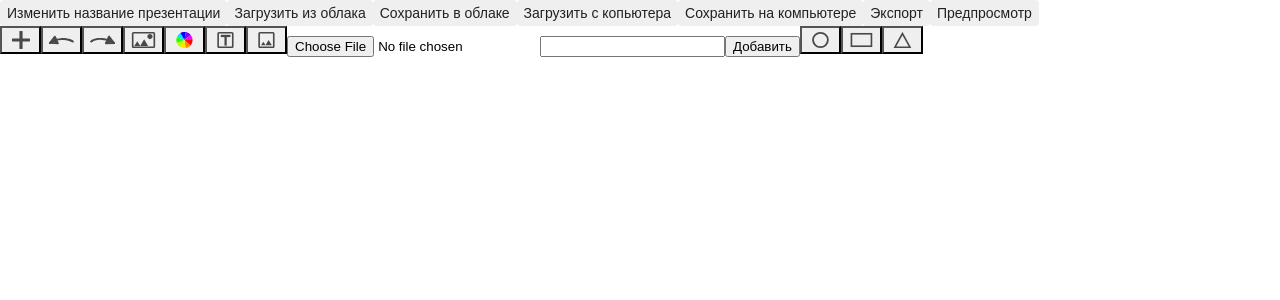
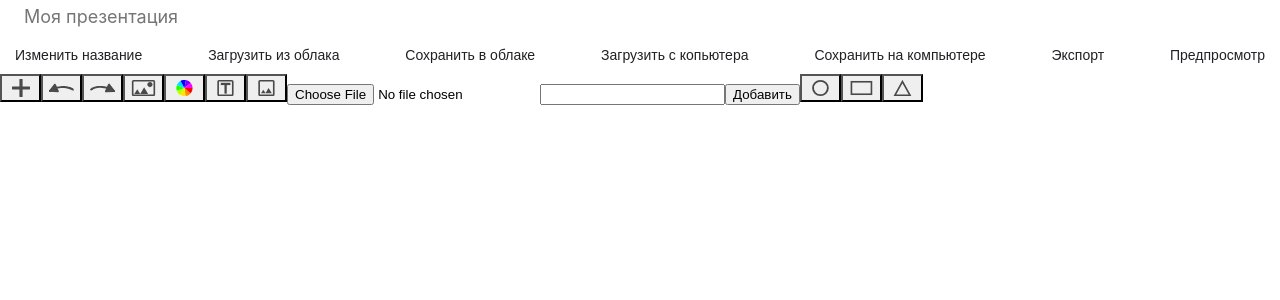
Before and after one commit to mrol1114/presentation-maker, a React (Create React App) app: page / in a window 1280 px wide. Shown: the top 300 px of the page. Built offline with nearby package versions, Linux system fonts and the light colour scheme.

Commit message:
написал стили для кнопок контроль панели, добавил компонент PresentationName добавил его в контрол панель и стилизовал

```diff
--- a/src/components/app/App.tsx
+++ b/src/components/app/App.tsx
@@ -10,13 +10,14 @@ import "./App.css";
 function App(): JSX.Element
 {
     const presentationMaker: types.PresentationMaker = getState();
+    const presentationName: string = presentationMaker.name;
     const currentSlideIndex: number = presentationMaker.presentationElements.currentSlideIndex;
     const slideElements: types.Slide[] = presentationMaker.presentationElements.slidesGroup;
 
     return (
         <div className="App">
             <div>
-                <ControlPanel />
+                <ControlPanel name={presentationName}/>
                 <Toolbar />
             </div>
 
--- a/src/components/controlPanel/ControlPanel.tsx
+++ b/src/components/controlPanel/ControlPanel.tsx
@@ -1,7 +1,9 @@
 import React from "react";
 import Button from "./components/Button";
+import PresentationName from "./components/PresentationName";
+import styles from "./components/styles/control-panel.module.css";
 
-function controlPanel(): JSX.Element
+function ControlPanel(props: {name: string}): JSX.Element
 {
     const renameHandler = () => {
     };
@@ -19,8 +21,9 @@ function controlPanel(): JSX.Element
     };
 
     return (
-        <div className="controlPanel">
-            <Button onClick={renameHandler} actionName={"Изменить название презентации"}/>
+        <div className = {styles["control-panel"]}>
+            <PresentationName name="Моя презентация"/>
+            <Button onClick={renameHandler} actionName={"Изменить название"}/>
             <Button onClick={uploadFromCloudHandler} actionName={"Загрузить из облака"}/>
             <Button onClick={saveInCloudHandler} actionName={"Сохранить в облакe"}/>
             <Button onClick={uploadFromMyComputerHandler} actionName={"Загрузить с копьютера"}/>
@@ -31,4 +34,4 @@ function controlPanel(): JSX.Element
     );
 }
 
-export default controlPanel;
+export default ControlPanel;
--- a/src/components/controlPanel/components/Button.tsx
+++ b/src/components/controlPanel/components/Button.tsx
@@ -4,7 +4,6 @@ import styles from "./styles/button.module.css";
 function Button(props: {onClick: Function, actionName: string}): JSX.Element
 {
     const buttonHandler = (event: React.MouseEvent<HTMLButtonElement>) => {
-        event.preventDefault();
         props.onClick();
     };
 
--- /dev/null
+++ b/src/components/controlPanel/components/PresentationName.tsx
@@ -0,0 +1,13 @@
+import React from "react";
+import styles from "./styles/presentation-name.module.css";
+
+function PresentationName(props: {name: string}): JSX.Element
+{
+    return (
+        <div className = {styles["presentation-name-label"]}>
+            <input className = {styles["presentation-name"]} placeholder = {props.name}></input>
+        </div>
+    );
+}
+
+export default PresentationName;
--- a/src/components/controlPanel/components/styles/button.module.css
+++ b/src/components/controlPanel/components/styles/button.module.css
@@ -1,10 +1,17 @@
 .button
 {
     border: 1px solid transparent;
-    border-radius: 4px;
+    background-color: #FFFFFF;
+    border-radius: 6px;
     box-shadow: none;
     color: #202124;
     cursor: pointer;
     font-size: 14px;
     padding: 4px 6px;
+    margin: 2px;
 }
+
+.button:hover
+{
+    background-color: aqua;
+}
--- /dev/null
+++ b/src/components/controlPanel/components/styles/control-panel.module.css
@@ -0,0 +1,7 @@
+.control-panel
+{
+    padding: 4px 6px;
+    display: flex;
+    justify-content: space-between;
+    flex-wrap: wrap;
+}
--- /dev/null
+++ b/src/components/controlPanel/components/styles/presentation-name.module.css
@@ -0,0 +1,22 @@
+.presentation-name
+{
+    border: 1px solid transparent;
+    border-radius: 6px;
+    font-size: 18px;
+    height: 20px;
+    line-height: 22px;
+    min-width: 1px;
+    padding: 2px 7px;
+    margin: 0 0 10px 10px;
+    font-family: inherit;
+}
+
+.presentation-name-label
+{
+    flex: 1 0 100%;
+}
+
+.presentation-name:hover
+{
+    background-color:rgb(74, 227, 32);
+}
```
